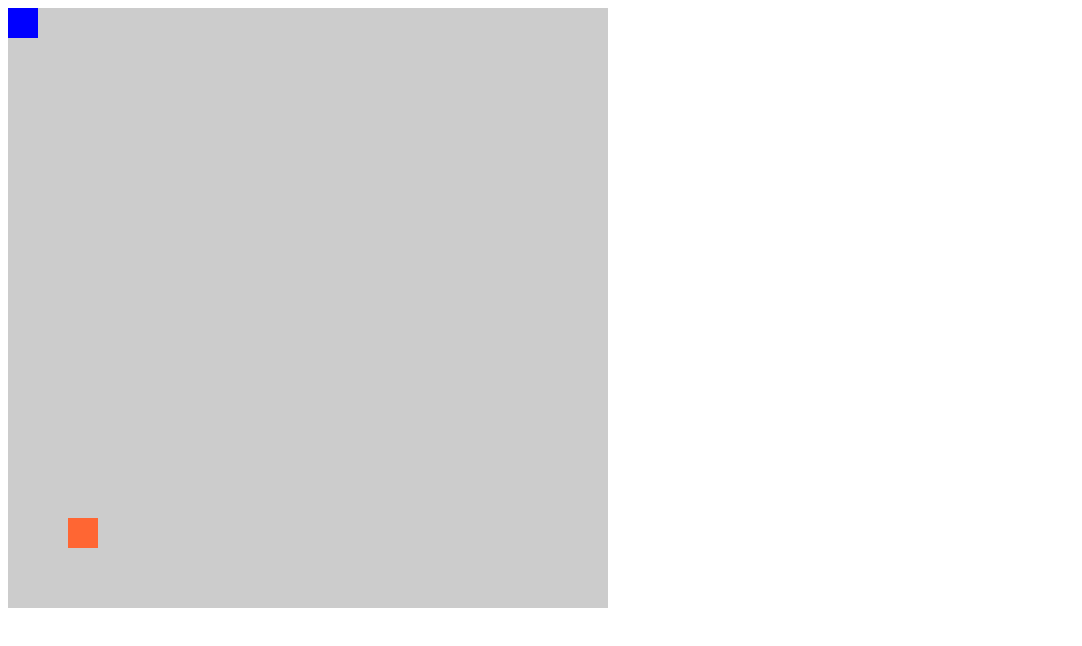
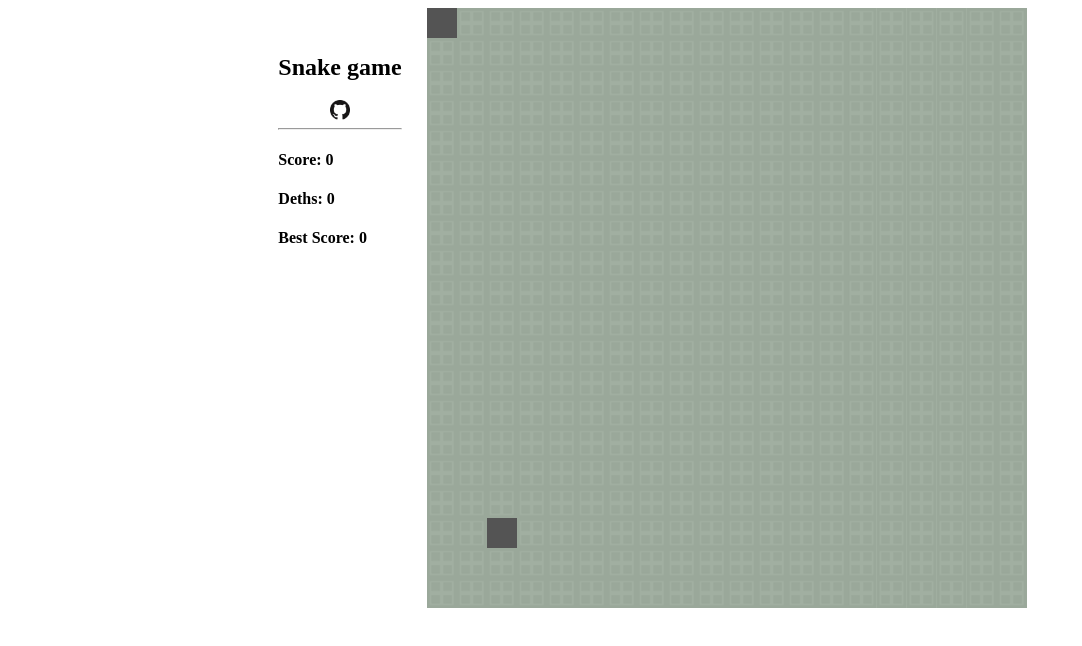
Before and after one commit to e3duardo/html-snake, a plain HTML site: page index.html in a window 1280 px wide. Shown: the whole page, without its empty margins (0-1082 px from the left). Drawn offline with Linux system fonts and the light colour scheme.

Commit message:
Done the logic to implement the scoreboard. The major problem was the massive use of arrow functions which may allow a quick start of the projects due to AF functionalities but at a long term will cause problems. Graphics improvements like background and centralization of the main board were also arranged.

```diff
--- /dev/null
+++ b/assets/js/script.js
@@ -0,0 +1,53 @@
+let playing = true;
+const game = document.getElementById("game");
+const ctx = game.getContext("2d");
+const scaleX = game.width/20;
+const scaleY = game.height/20;
+
+var bk = new Image();
+bk.src = "assets/images/bg.png";
+
+const snake = new Snake();
+
+ctx.fillRect(Math.floor((Math.random() * 10) + 1), 0, scaleX, scaleY);
+
+const draw = ()=>{
+  ctx.clearRect(0, 0, game.width, game.height);
+  ctx.fillRect(0, 0, game.width, game.height);
+  ctx.drawImage(bk,0,0);
+
+  snake.eat();
+  snake.died();
+  snake.draw();
+
+  ctx.fillStyle = "#545454";
+  ctx.fillRect(food.x*scaleX, food.y*scaleY, scaleX, scaleY);
+}
+
+
+const newFood = ()=>{
+  const foodX = Math.floor((Math.random() * game.width/scaleX));
+  const foodY = Math.floor((Math.random() * game.height/scaleY));
+  return {x:foodX, y:foodY};
+}
+let food = newFood();
+
+document.addEventListener("keydown", function(e){
+  switch (e.key) {
+    case "ArrowLeft":
+      snake.move(-1,0);
+    break;
+    case "ArrowUp":
+      snake.move(0,-1);
+    break;
+    case "ArrowRight":
+      snake.move(1,0);
+    break;
+    case "ArrowDown":
+      snake.move(0,1);
+    break;
+  }
+}, false);
+
+
+setInterval(draw, 0);
--- /dev/null
+++ b/assets/js/snake.js
@@ -0,0 +1,85 @@
+var score = document.querySelector('#score');
+var deths = document.querySelector('#deths');
+var bestScore = document.querySelector('#bestScore');
+
+class Snake {
+  constructor() {
+    this.x = 0;
+    this.y = 0;
+    this.length = 0;
+    this.tail = [];
+    this.lastMove = {x:0, y:0};
+    this.autoMove;
+    this.points = 0;
+    this.deths = 0;
+    this.lastScore = 0;
+  }
+
+  move = (x, y)=>{
+    clearInterval(this.autoMove);
+    this.tail.push({x:this.x, y:this.y});
+    while (this.tail.length>this.length) {
+      this.tail.shift();
+    }
+    this.x+=x;
+    this.y+=y;
+
+    this.autoMove = setInterval(()=>{
+        this.move(x, y);
+    }, 300);
+  }
+
+  died = ()=>{
+    const colideWithX = this.x < 0 || this.x >= game.width/scaleX;
+    const colideWitY = this.y < 0 || this.y >= game.height/scaleY;
+    let colideWithTail = false;
+
+    for (var i = 0; i < this.tail.length; i++) {
+      if(this.tail[i].x == this.x && this.tail[i].y == this.y){
+        colideWithTail = true;
+        break;
+      }
+    }
+
+    if(colideWithX || colideWitY || colideWithTail){
+
+      if (this.points > this.lastScore){
+          this.lastScore = this.points;
+          bestScore.textContent = this.lastScore*10;
+      }
+
+      this.points = 0;
+      if (this.deths == 0){
+        deths.textContent = this.deths++;
+        deths.textContent = this.deths++;
+      }else{
+        deths.textContent = this.deths++;
+      }
+
+      this.x = 0;
+      this.y = 0;
+      food = newFood();
+      this.length=0;
+      this.tail=[];
+      clearInterval(this.autoMove);
+    }
+  }
+
+  eat = ()=>{
+    const colideWithFood = this.x==food.x && this.y==food.y;
+    if(colideWithFood){
+      food = newFood();
+      this.length++;
+      this.points++;
+    }
+  }
+
+  draw = ()=>{
+    ctx.fillStyle = "#545454";
+    ctx.fillRect(this.x*scaleX, this.y*scaleY, scaleX, scaleY);
+    for (var i = 0; i < this.tail.length; i++) {
+      ctx.fillRect(this.tail[i].x*scaleX, this.tail[i].y*scaleY, scaleX, scaleY);
+    }
+    score.textContent = this.points * 10;
+  }
+}
--- /dev/null
+++ b/assets/js/style.js
@@ -0,0 +1,11 @@
+var container = document.querySelector('.container');
+container.style.display = "flex";
+container.style.justifyContent = "center";
+
+var pannel = document.querySelector('.pannel');
+pannel.style.margin = "2vw";
+
+var github = document.querySelector('.github');
+github.style.display = "block";
+github.style.margin = "0 auto";
+github.style.height = "1.5vw";
--- a/index.html
+++ b/index.html
@@ -5,8 +5,21 @@
     <title>Snake - The Game</title>
   </head>
   <body>
-    <canvas id="game" width="600" height="600"></canvas>
-    <script src="snake.js"></script>
-    <script src="script.js"></script>
+  	<div class="container">
+  		<div class="pannel">
+		  	<h2>Snake game</h2>
+			<a href="https://github.com/e3duardo/snake" target="_blank">
+				<img src="assets/images/GitHub-Mark-32px.png" class="github">
+			</a>
+		  	<hr>
+		  	<h4>Score: <span id="score">0</span></h4>
+		  	<h4>Deths: <span id="deths">0</span></h4>
+		  	<h4>Best Score: <span id="bestScore">0</span></h4>
+	  	</div>
+	    <canvas id="game" width="600" height="600"></canvas>
+	    <script src="assets/js/snake.js"></script>
+	    <script src="assets/js/script.js"></script>
+	    <script src="assets/js/style.js"></script>
+    </div>
   </body>
 </html>
```
Also changed, not shown: assets/images/GitHub-Mark-32px.png (added), assets/images/bg.png (added), assets/images/block.png (added).
